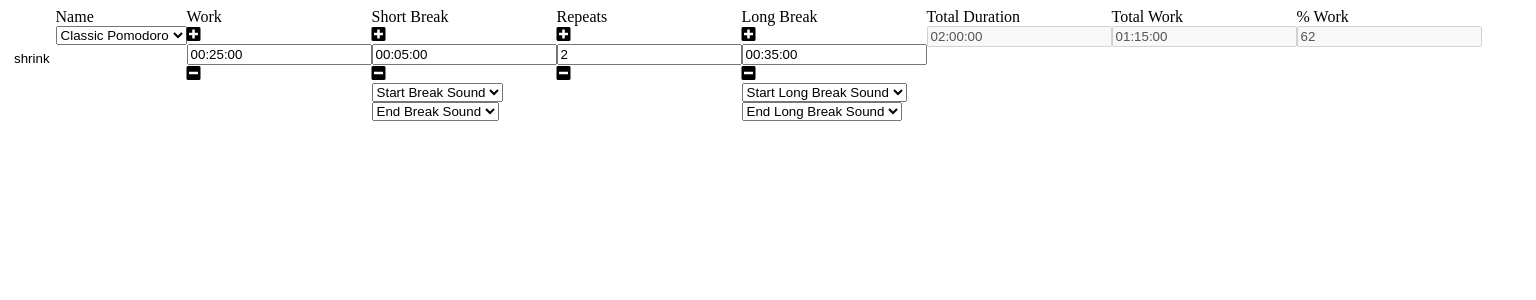
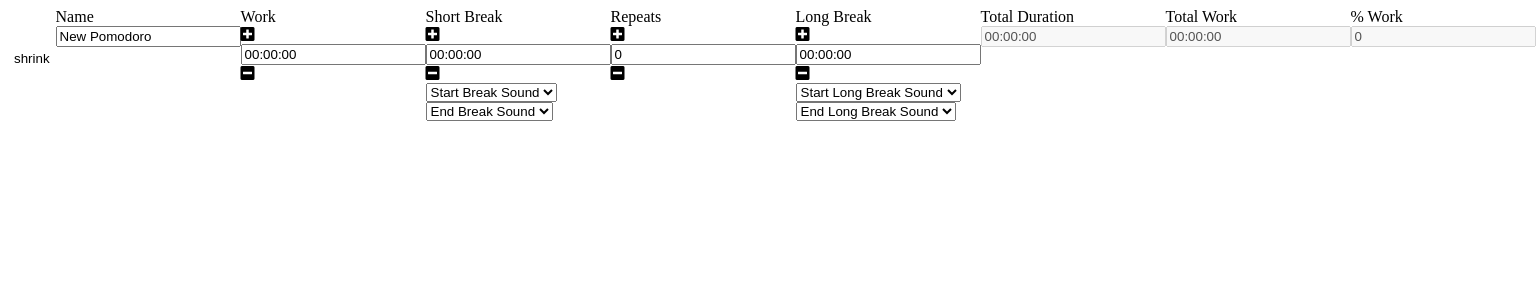
Before and after one commit to ericasu33/sprig, a React (Create React App) app: page / in a window 1280 px wide. Both pictures are taken after a click on the button "expand". Shown: the top 300 px of the page, 1536 px wide, since content can reach past the window. Built offline with nearby package versions, Linux system fonts and the light colour scheme.

Commit message:
Change name select to datalist

```diff
--- a/src/components/PomodoroForm.tsx
+++ b/src/components/PomodoroForm.tsx
@@ -15,11 +15,14 @@ interface Stats {
 };
 
 const PomodoroForm = (props: any) => {
+
   const [stats, setStats]: [Stats, Function] = useState({
     duration: 0,
     work: 0,
     p_work: 0,
   });
+
+  const [name, setName] = useState(props.pomo_timer.name);
 
   const calcStats = ({work, short_break, long_break, cycles}: {[key:string]: number}) => {
     const duration_time = (work + short_break) * cycles + work + long_break;
@@ -52,10 +55,8 @@ const PomodoroForm = (props: any) => {
     return (
       <option
         key={timer.id}
-        value={timer.id}
-      >
-        {timer.name}
-      </option>
+        value={timer.name}
+      />
     );
   });
 
@@ -68,23 +69,28 @@ const PomodoroForm = (props: any) => {
     });
   };
 
-  const handleTimerChange = (id: number) => {
-    props.changeTimer(id);
+  const handleTimerChange = (name: string) => {
+    setName(name);
+    props.changeTimer(name);
   };
 
   return (
     <div className="pomodoro-form">
       <div>
         <label>Name</label>
-        <select
+        <input
+          list="timer-name"
           disabled={props.disabled}
-          value={props.timer}
-          onChange={(e) => handleTimerChange(Number(e.target.value))}
-          defaultValue="0"
-        >
+          value={name}
+          placeholder={props.pomo_timer.name}
+          onChange={(e) => handleTimerChange(e.target.value)}
+          onClick={() => setName("")}
+          onBlur={() => setName(props.pomo_timer.name)}
+        />
+        <datalist id="timer-name">
           {timerOptions}
-          <option value="new-pomodoro">New Pomodoro</option>
-        </select>
+          <option value="New Pomodoro" />
+          </datalist>
       </div>
       <div>
         <label>Work</label>
@@ -108,7 +114,6 @@ const PomodoroForm = (props: any) => {
             disabled={props.disabled}
             value={props.pomo_timer.short_b_start_sound}
             onChange={(e) => updateState("short_b_start_sound", Number(e.target.value))}
-            defaultValue="0"
           >
             <option disabled value="0">Start Break Sound</option>
             <option value="0">none</option>
@@ -118,7 +123,6 @@ const PomodoroForm = (props: any) => {
             disabled={props.disabled}
             value={props.pomo_timer.short_b_end_sound}
             onChange={(e) => updateState("short_b_end_sound", Number(e.target.value))}
-            defaultValue="0"
           >
             <option disabled value="0">End Break Sound</option>
             <option value="0">none</option>
@@ -149,7 +153,6 @@ const PomodoroForm = (props: any) => {
             disabled={props.disabled}
             value={props.pomo_timer.long_b_start_sound}
             onChange={(e) => updateState("long_b_start_sound", Number(e.target.value))}
-            defaultValue="0"
           >
             <option disabled value="0">Start Long Break Sound</option>
             <option value="0">none</option>
@@ -159,7 +162,6 @@ const PomodoroForm = (props: any) => {
             disabled={props.disabled}
             value={props.pomo_timer.long_b_end_sound}
             onChange={(e) => updateState("long_b_end_sound", Number(e.target.value))}
-            defaultValue="0"
           >
             <option disabled value="0">End Long Break Sound</option>
             <option value="0">none</option>
--- a/src/components/PomodoroTimer.tsx
+++ b/src/components/PomodoroTimer.tsx
@@ -15,6 +15,18 @@ interface Sound {
 };
 
 const timerData = [
+  {
+    id: 0,
+    name: "New Pomodoro",
+    cycles: 0,
+    work: 0,
+    short_break: 0,
+    long_break: 0,
+    short_b_start_sound: 0,
+    short_b_end_sound: 0,
+    long_b_start_sound: 0,
+    long_b_end_sound: 0,
+  },
   {
     id: 1,
     name: "Classic Pomodoro",
@@ -69,7 +81,7 @@ const timers = [
 
 const PomodoroTimer = (props: any) => {
   const [expand, setExpand] = useState(false);
-  const [curTimer, setCurTimer] = useState(1);
+  const [curTimer, setCurTimer] = useState(timerData[0].name);
   const [times, setTimes]: [any, any] = useState(timerData[0]);
   const [activeTimer, setActiveTimer] = useState({
     playing: false,
@@ -100,6 +112,7 @@ const PomodoroTimer = (props: any) => {
   };
 
   const calcCycle = ({clock, work, short_break, long_break}: IObject) => {
+    if (!work && ! short_break) return 0;
     const result = Math.ceil((clock - long_break - work) / (work + short_break));
     return result < 0 ? 0 : result;
   };
@@ -151,9 +164,25 @@ const PomodoroTimer = (props: any) => {
   }, [activeTimer.stopped, activeTimer.playing, times]);
 
   useEffect(() => {
-    const new_timer = timerData.find((data) => curTimer === data.id);
-    if (!new_timer) return;
-    setTimes(new_timer);
+    let new_timer = timerData.find((data) => curTimer.toLowerCase() === data.name.toLowerCase());
+    if (!new_timer) {
+      setTimes((prev: any) => {
+        return {
+          ...prev,
+          id: -1,
+          name: curTimer,
+        }
+      });
+    } else {
+      setTimes(new_timer);
+    }
+    setActiveTimer((prev) => {
+      return {
+        ...prev,
+        playing: false,
+        stopped: true,
+      };
+    });
   }, [curTimer]);
 
   return (
```
